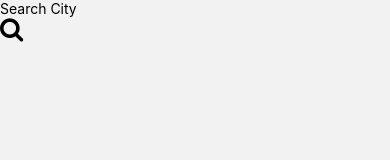
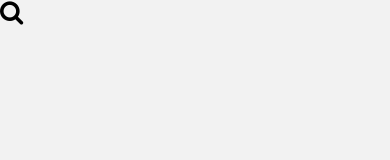
Before and after one commit to Moustafa-Elsayed/Weather-App, a React Native app: screen /Home in a window 390 px wide. Shown: the top 160 px of the page. Built offline with nearby package versions, Linux system fonts and the light colour scheme.

Commit message:
add search bar logic

```diff
--- a/src/screens/HomeScreen.jsx
+++ b/src/screens/HomeScreen.jsx
@@ -2,15 +2,18 @@ import {
   Image,
   SafeAreaView,
   StatusBar,
+  Text,
   TextInput,
   TouchableOpacity,
   View,
 } from 'react-native';
-import React, { useState } from 'react';
+import React, {useState} from 'react';
 import FontAwesomeIcon from 'react-native-vector-icons/FontAwesome';
+import MapIcon from 'react-native-vector-icons/FontAwesome';
 
 const HomeScreen = () => {
-  const[showSearch,setShowSearch]=useState(false);
+  const [showSearch, setShowSearch] = useState(false);
+  const [locations, setLocations] = useState([1, 2, 3]);
   return (
     <View className="flex-1 relative">
       <StatusBar
@@ -27,15 +30,38 @@ const HomeScreen = () => {
       <SafeAreaView className="flex flex-1 pt-10">
         {/* search section */}
         <View style={{height: '7%'}} className="mx-4 relative z-50">
-          <View className="flex-row justify-end items-center bg-white rounded-full ">
-            <TextInput
-              placeholder="Search City "
-              className="text-black pl-6 h-10 flex-1 "
-            />
-            <TouchableOpacity className="rounded-full p-3 m-1 bg-slate-300">
+          <View
+            className="flex-row justify-end items-center rounded-full "
+            style={{backgroundColor: showSearch ? 'white' : null}}>
+            {showSearch ? (
+              <TextInput
+                placeholder="Search City "
+                className="text-black pl-6 h-10 flex-1 "
+              />
+            ) : null}
+
+            <TouchableOpacity
+              className="rounded-full p-3 m-1 bg-slate-300"
+              onPress={() => {
+                setShowSearch(!showSearch);
+              }}>
               <FontAwesomeIcon name="search" size={25} color="black" />
             </TouchableOpacity>
           </View>
+          {locations.length > 0 && showSearch ? (
+            <View className="bg-white rounded-lg ">
+              {locations.map((loc, index) => {
+                return (
+                  <TouchableOpacity
+                    key={index}
+                    className="flex-row items-center p-3 px-4 mb-1 border-0 border-b-2 border-b-gray-400 ">
+                    <MapIcon name="map-marker" size={25} color="black" />
+                    <Text>lonadong</Text>
+                  </TouchableOpacity>
+                );
+              })}
+            </View>
+          ) : null}
         </View>
       </SafeAreaView>
     </View>
```
